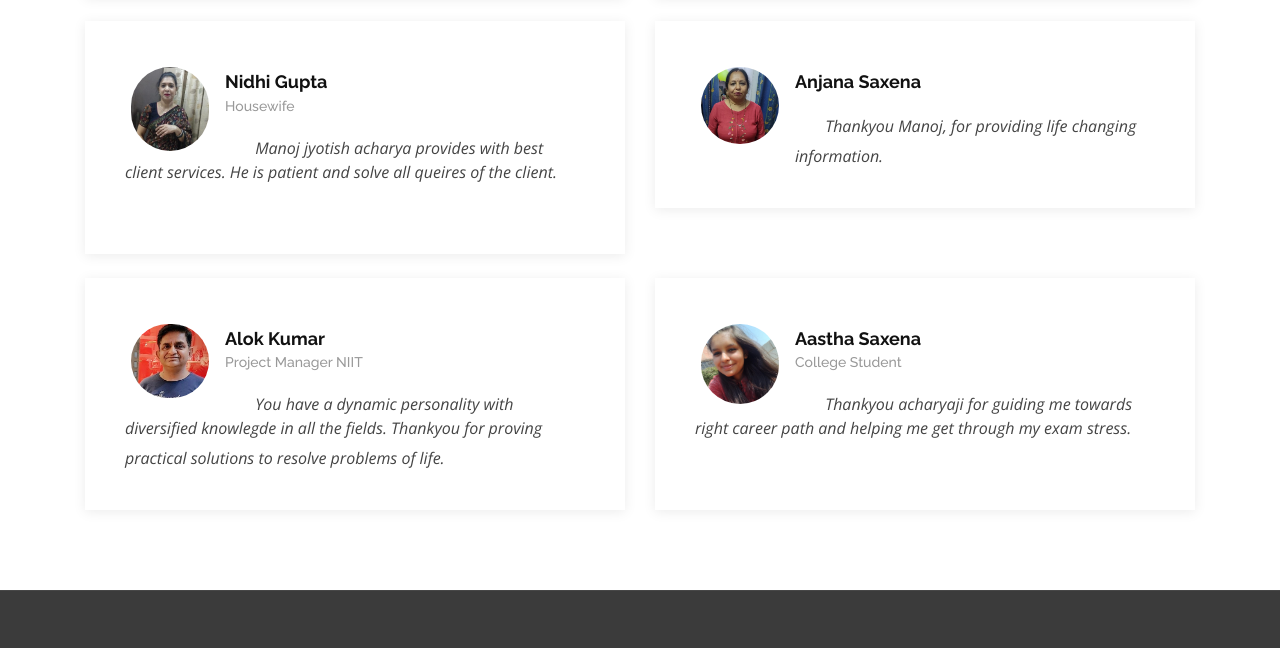
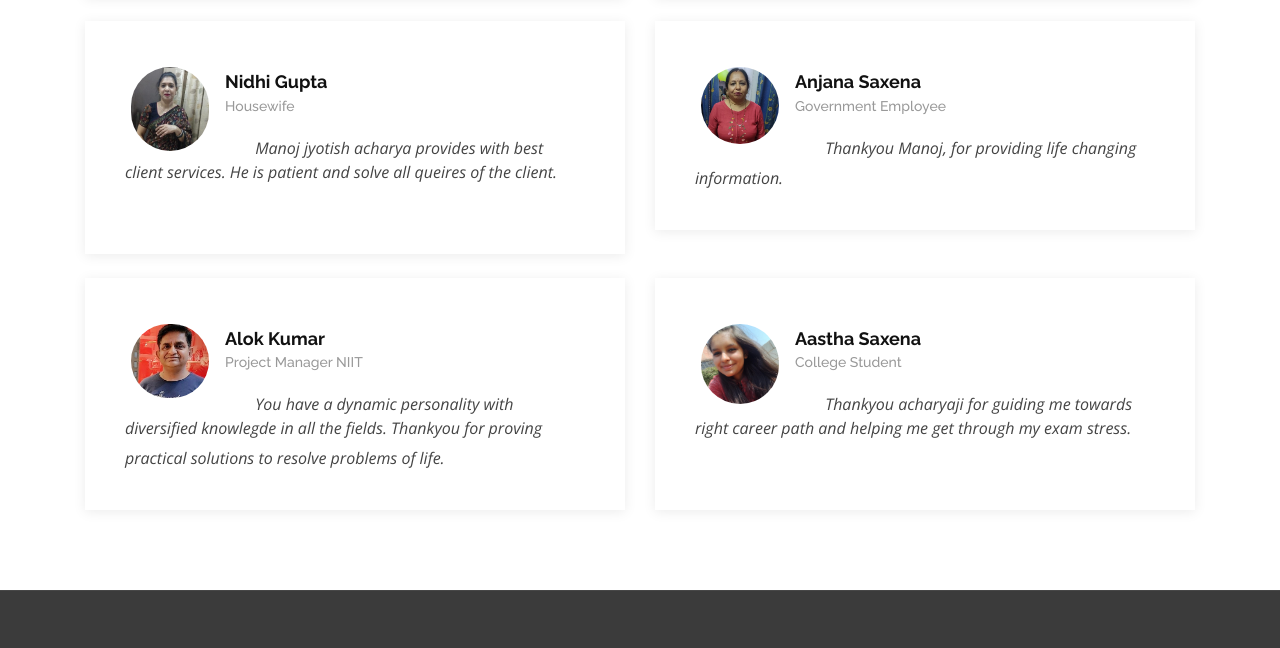
Before and after one commit to Minimini20/Astrology_website, a plain HTML site: page about.html in a window 1280 px wide. Shown: the part 1313-1961 px from the top of the page. Drawn offline with nearby package versions, Linux system fonts and the light colour scheme.

Commit message:
Testimonils updated

```diff
--- a/about.html
+++ b/about.html
@@ -190,7 +190,7 @@
             <div class="testimonial-item mt-4">
               <img src="assets/img/testimonials/testimonials-6.jpg" class="testimonial-img" alt="">
               <h3>Anjana Saxena</h3>
-              <h4></h4>
+              <h4>Government Employee</h4>
               <p>
                 <i class="bx bxs-quote-alt-left quote-icon-left"></i>
                 Thankyou Manoj, for providing life changing information.
```
